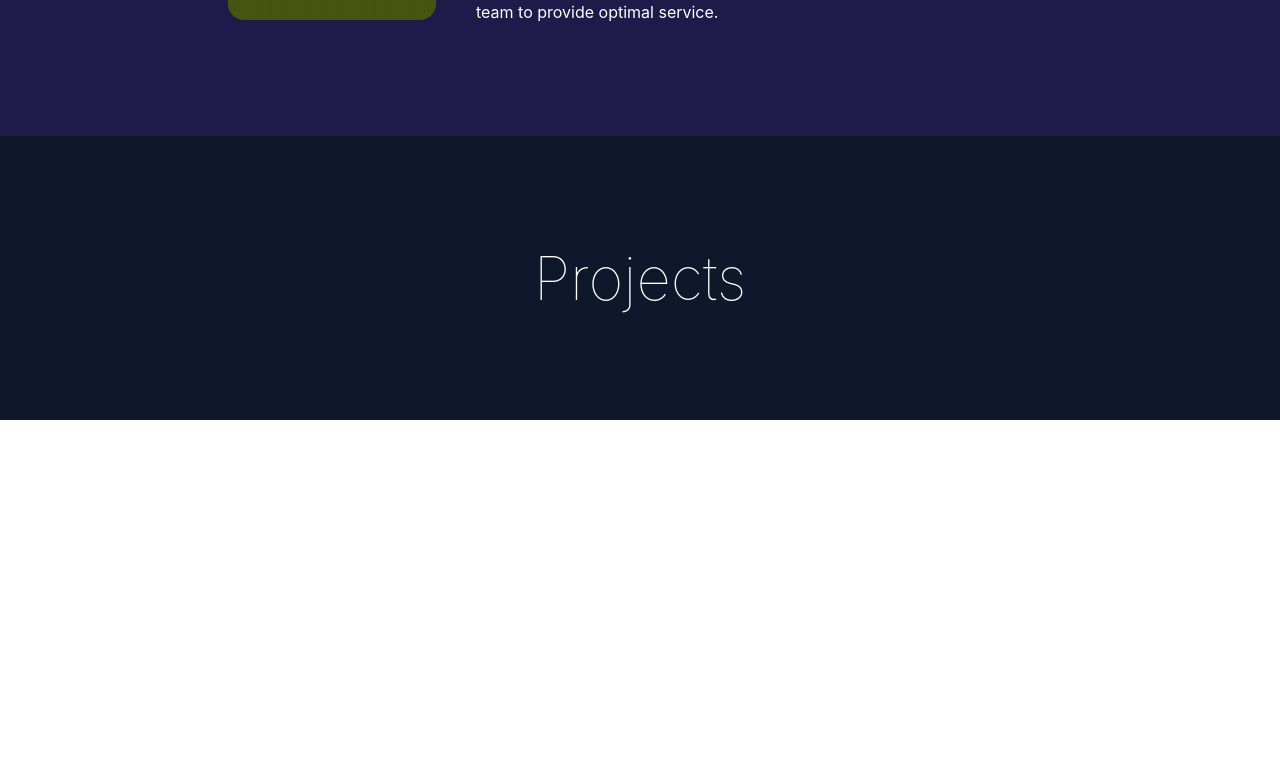
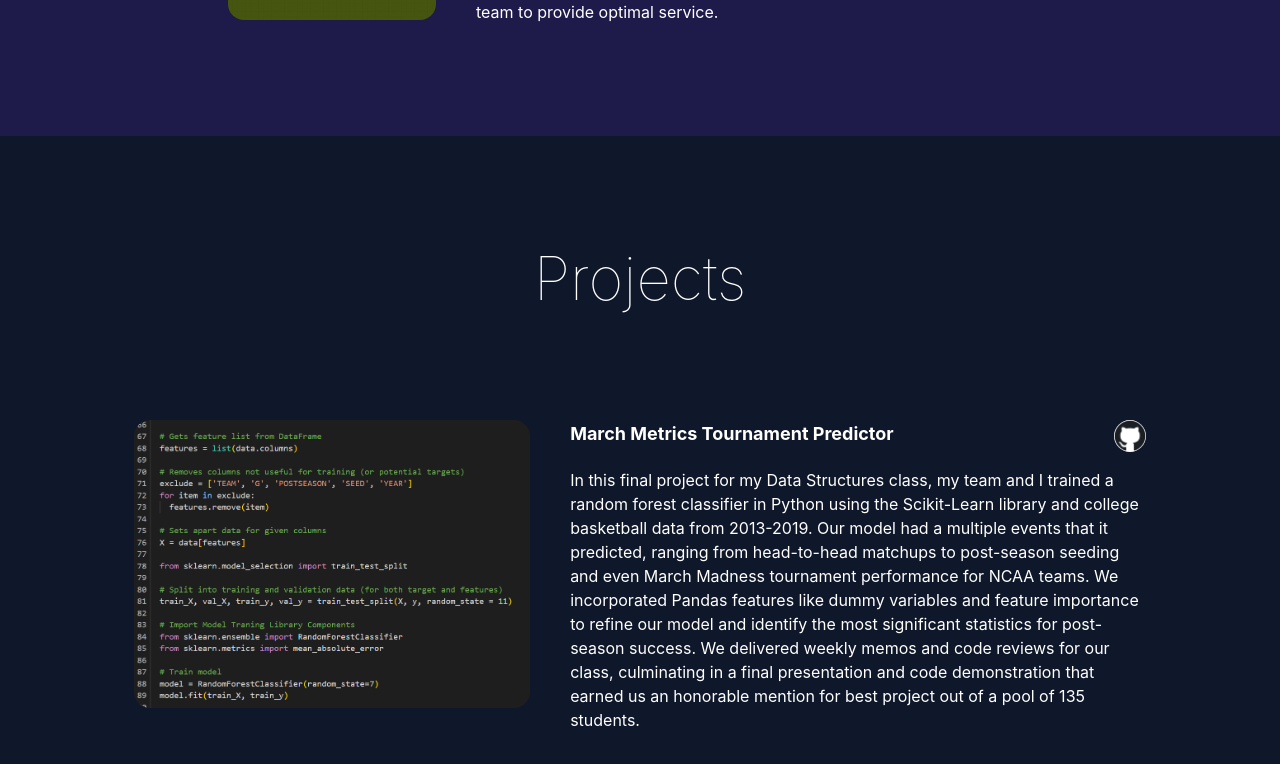
Before and after one commit to GusHauge/GusHauge.github.io, a React (Create React App) app: page / in a window 1280 px wide. Shown: the part 2708-3472 px from the top of the page. Before the commit the page ends 3128 px from the top, so only its background shows below. Built offline with nearby package versions, Linux system fonts and the light colour scheme.

Commit message:
Added March Metrics to Projects

```diff
--- a/src/components/Projects.js
+++ b/src/components/Projects.js
@@ -5,6 +5,53 @@ export const Projects = () => {
       class="flex flex-col w-full h-fit bg-slate-900 items-center space-y-28 py-28 px-10"
     >
       <h1 class="text-6xl font-thin">Projects</h1>
+      <div class="flex flex-col gap-24">
+        <div class="flex justify-center space-x-10">
+          <a
+            href="https://colab.research.google.com/drive/1j5wOZnaysJeZHw4W5ds9ZSGSeTcwLlGR"
+            target="_blank"
+            rel="noreferrer"
+          >
+            <img
+              src={require("../images/March_Metrics_code.png")}
+              alt="March Metrics code"
+              class="h-72 rounded-2xl"
+            />
+          </a>
+          <div class="flex flex-col space-y-4 max-w-xl">
+            <div class="flex justify-between">
+              <h1 class="text-lg font-bold">
+                March Metrics Tournament Predictor
+              </h1>
+              <a
+                href="https://github.com/GusHauge/Silvestri_Carpets"
+                target="_blank"
+                rel="noreferrer"
+              >
+                <img
+                  src={require("../images/GitHub_logo.jpg")}
+                  alt="GitHub"
+                  class="h-8 rounded-full"
+                />
+              </a>
+            </div>
+            <p>
+              In this final project for my Data Structures class, my team and I
+              trained a random forest classifier in Python using the
+              Scikit-Learn library and college basketball data from 2013-2019.
+              Our model had a multiple events that it predicted, ranging from
+              head-to-head matchups to post-season seeding and even March
+              Madness tournament performance for NCAA teams. We incorporated
+              Pandas features like dummy variables and feature importance to
+              refine our model and identify the most significant statistics for
+              post-season success. We delivered weekly memos and code reviews
+              for our class, culminating in a final presentation and code
+              demonstration that earned us an honorable mention for best project
+              out of a pool of 135 students.
+            </p>
+          </div>
+        </div>
+      </div>
     </div>
   );
 };
```
Also changed, not shown: src/images/GitHub_logo.jpg (added), src/images/March_Metrics_code.png (added).
